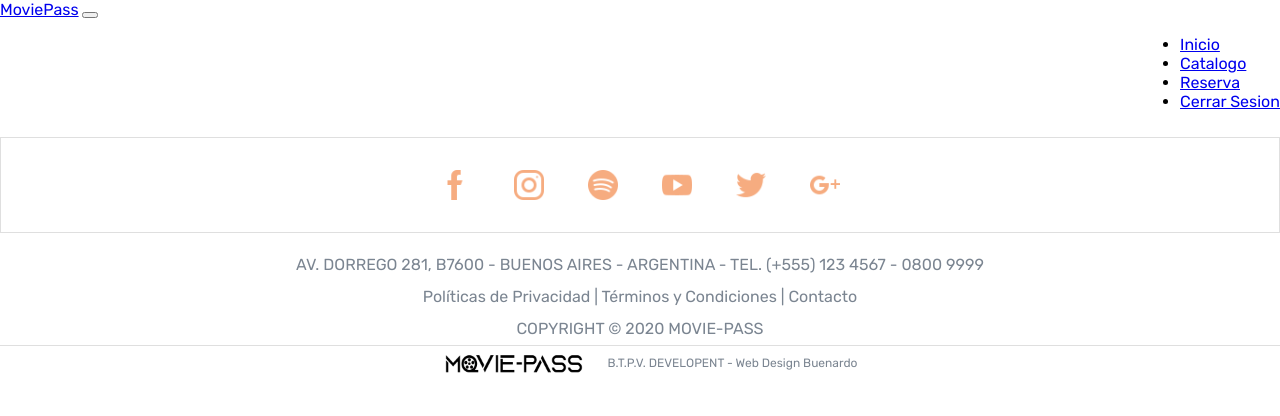
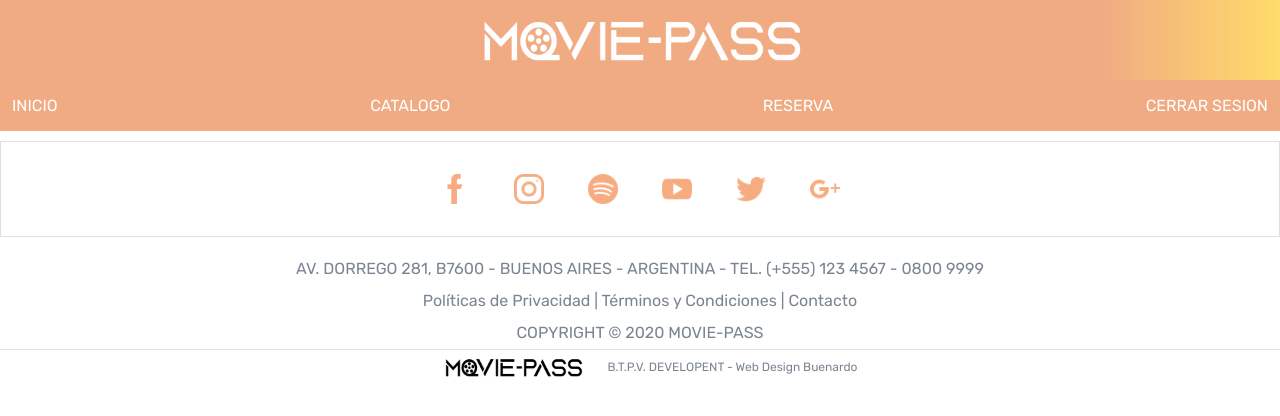
Before and after one commit to Nievesplautaro/TP-FINAL-MOVIEPASS, a PHP site: page /menu.php in a window 1280 px wide. Shown: the top 416 px of the page. Run offline with PHP 8.4, Linux system fonts and the light colour scheme; the visitor is signed in with stand-in values (Sample User, id 1).

Commit message:
fix Views & session Redirect

```diff
--- a/Style/css/style.css
+++ b/Style/css/style.css
@@ -37,7 +37,23 @@ header{
 #navbarNav{
     display: flex;
     justify-content:flex-end;
+    background: rgba(240,171,131,1);
+    padding-top: 80PX;
+    width: 100%;
+}
 
+#navbarNav .navbar-nav{
+    DISPLAY: flex;
+    JUSTIFY-CONTENT: space-between;
+    WIDTH: 100%;
+    PADDING: 0 12PX;
+    list-style-type: none;
+}
+
+#navbarNav .navbar-nav li a{
+    text-decoration: none;
+    color: white;
+    text-transform: uppercase;
 }
 
 body{
@@ -141,6 +157,9 @@ body{
     border-radius: 5px;
 }
 
+
+/* -------------------- FOOTER ------------------------------- */
+
 .footer{
     padding: 10px 0;
     margin-bottom: 0px !important;
--- a/Views/estructura/header.php
+++ b/Views/estructura/header.php
@@ -8,8 +8,6 @@
      <link href='https://fonts.googleapis.com/css?family=Rubik' rel='stylesheet'>
      <!--<link rel="stylesheet" href="https://stackpath.bootstrapcdn.com/bootstrap/4.5.2/css/bootstrap.min.css" integrity="sha384-JcKb8q3iqJ61gNV9KGb8thSsNjpSL0n8PARn9HuZOnIxN0hoP+VmmDGMN5t9UJ0Z" crossorigin="anonymous">-->
 
-
-
      <link rel="stylesheet" href="Style/css/style.css">
 
 
@@ -17,3 +15,10 @@
      <title>Movie Pass</title>
 </head>
 <body>
+<header class="text-center">
+          <div class="cont_header">
+               <div class="logo_header">
+                    <img src="Style/img/MoviePass_w.png" alt="Movie-Pass">
+               </div>
+          </div>
+</header>
--- a/Views/estructura/nav.php
+++ b/Views/estructura/nav.php
@@ -1,6 +1,4 @@
 <?php
-
-
      require_once("Config/Autoload.php");
      Use Model\User as User;
 
@@ -10,16 +8,12 @@
           $loggedUser = $_SESSION["loggedUser"];
      }
      else{
-          header("location:main.php");
+          header("location:index.php");
      }
      include('header.php');
 ?>
 
 <nav class="navbar navbar-expand-lg navbar-light bg-light">
-  <a class="navbar-brand" href="#">MoviePass</a>
-  <button class="navbar-toggler" type="button" data-toggle="collapse" data-target="#navbarNav" aria-controls="navbarNav" aria-expanded="false" aria-label="Toggle navigation">
-    <span class="navbar-toggler-icon"></span>
-  </button>
   <div class="collapse navbar-collapse" id="navbarNav">
     <ul class="navbar-nav">
       <li class="nav-item active">
--- a/menu.php
+++ b/menu.php
@@ -1,5 +1,5 @@
-<?php
-     include('Views/estructura/header.php');
+     <?php
+     //include('Views/estructura/header.php');
      include('Views/estructura/nav.php');
 ?>
 
```
Also changed, not shown: index.php (+0 -7 lines).
